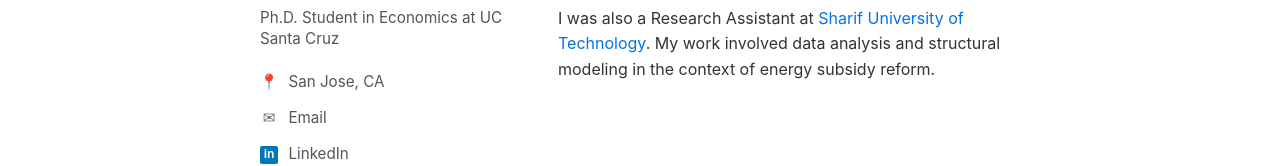
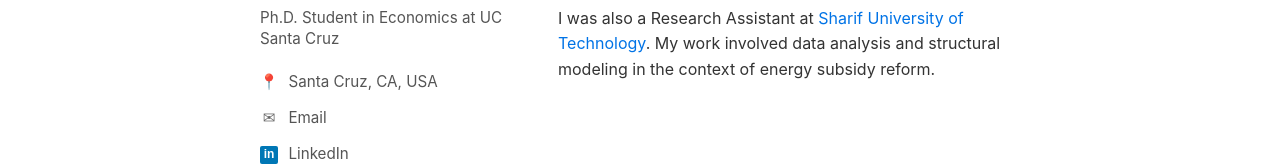
Before and after one commit to SajadT7/sajadt7.github.io, a plain HTML site: page index.html in a window 1280 px wide. Shown: the part 425-591 px from the top of the page. Drawn offline with Linux system fonts and the light colour scheme.

Commit message:
Update index.html

```diff
--- a/index.html
+++ b/index.html
@@ -11,7 +11,6 @@
     <a href="#site-nav" class="skip-link">Skip to primary navigation</a>
     <a href="#main" class="skip-link">Skip to content</a>
     <a href="#footer" class="skip-link">Skip to footer</a>
-
     <!-- Header -->
     <header class="site-header">
         <div class="container">
@@ -34,7 +33,6 @@
             </nav>
         </div>
     </header>
-
     <!-- Main Content -->
     <main id="main" class="site-main">
         <div class="container">
@@ -45,11 +43,10 @@
                     </div>
 
                     <div class="profile-details">
-
                         <p class="subtitle">Ph.D. Student in Economics at UC Santa Cruz</p>
 
                         <div class="contact-list">
-                            <p><span class="icon location">📍</span> San Jose, CA</p>
+                            <p><span class="icon location">📍</span> Santa Cruz, CA, USA</p>
                             <p><a href="mailto:stahavor@ucsc.edu"><span class="icon email">✉</span> Email</a></p>
                             <p><a href="https://www.linkedin.com/in/Sajad-Tahavoi" target="_blank"><span class="icon linkedin">in</span> LinkedIn</a></p>
                         </div>
@@ -68,7 +65,6 @@
             </div>
         </div>
     </main>
-
     <!-- Footer -->
     <footer id="footer" class="site-footer">
         <div class="container">
@@ -76,7 +72,6 @@
             <p><a href="terms.html">Terms &amp; Conditions</a></p>
         </div>
     </footer>
-
     <script src="script.js"></script>
 </body>
 </html>
```
